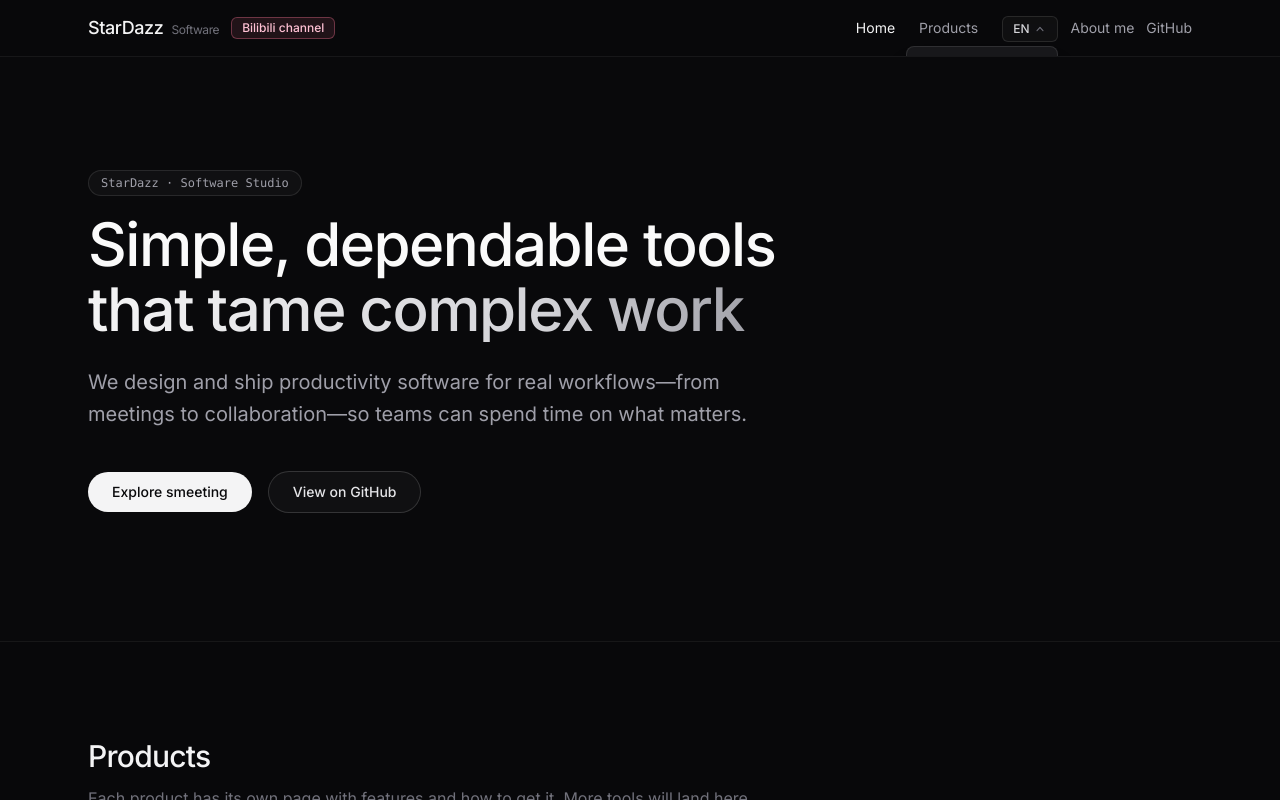
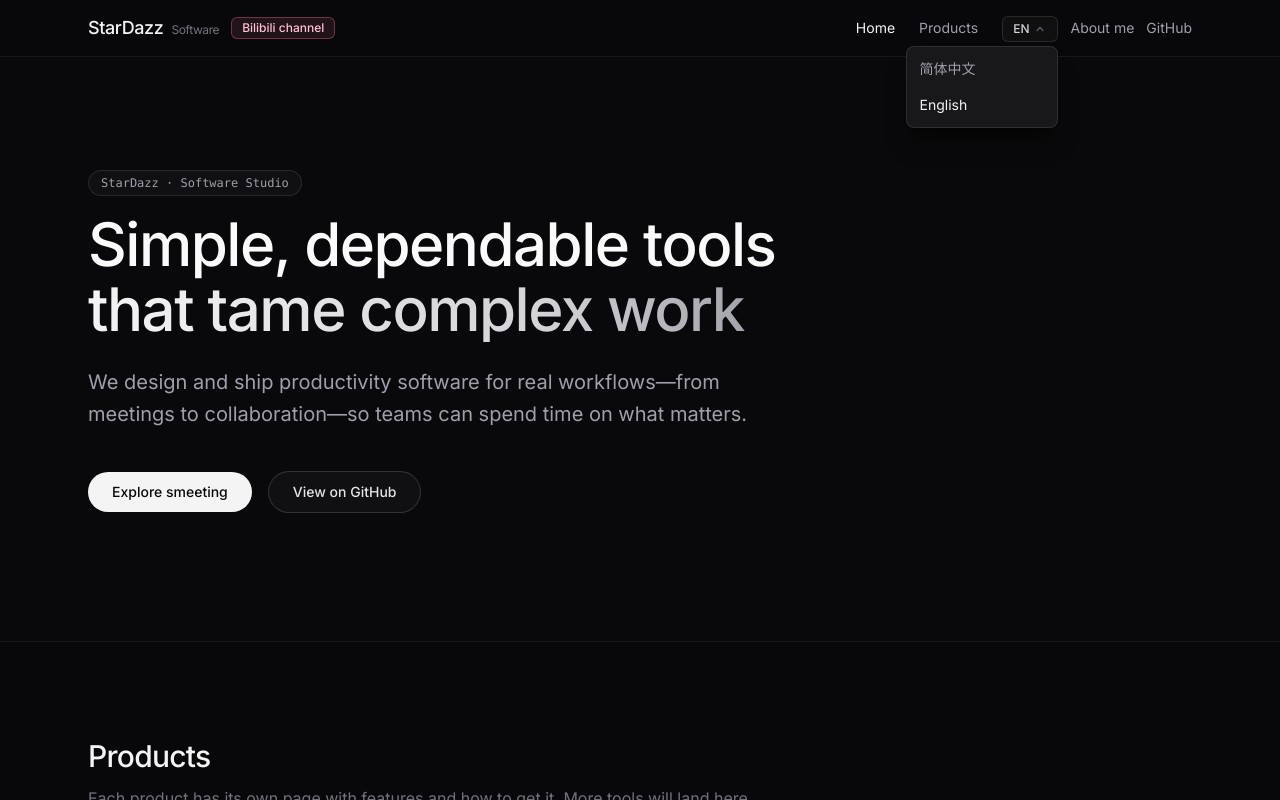
Before and after one commit to YihanLi-erisaer/stardazz.com, a React (Vite) app in the folder StarDazz/: page / in a window 1280 px wide. Both pictures are taken after a click on the button "EN". Shown: the top 800 px of the page. Built offline with nearby package versions, Linux system fonts and the light colour scheme.

Commit message:
Fix the bug that language selection box cannot pop out successfully

```diff
--- a/StarDazz/src/components/LanguageSwitcher.tsx
+++ b/StarDazz/src/components/LanguageSwitcher.tsx
@@ -1,15 +1,41 @@
-import { useEffect, useRef, useState } from 'react'
+import { useEffect, useLayoutEffect, useRef, useState } from 'react'
+import { createPortal } from 'react-dom'
 import { useLanguage } from '../i18n/LanguageContext'
 import type { Locale } from '../i18n/messages'
+
+type MenuPos = { top: number; right: number }
 
 export function LanguageSwitcher() {
   const { locale, setLocale, t } = useLanguage()
   const [open, setOpen] = useState(false)
+  const [menuPos, setMenuPos] = useState<MenuPos | null>(null)
   const wrapRef = useRef<HTMLDivElement>(null)
+  const buttonRef = useRef<HTMLButtonElement>(null)
+  const menuRef = useRef<HTMLUListElement>(null)
+
+  const updateMenuPos = () => {
+    const el = buttonRef.current
+    if (!el) return
+    const r = el.getBoundingClientRect()
+    setMenuPos({ top: r.bottom + 4, right: window.innerWidth - r.right })
+  }
+
+  useLayoutEffect(() => {
+    if (!open) return
+    updateMenuPos()
+    const onWin = () => updateMenuPos()
+    window.addEventListener('resize', onWin)
+    window.addEventListener('scroll', onWin, true)
+    return () => {
+      window.removeEventListener('resize', onWin)
+      window.removeEventListener('scroll', onWin, true)
+    }
+  }, [open])
 
   useEffect(() => {
     const onDoc = (e: MouseEvent) => {
-      if (wrapRef.current?.contains(e.target as Node)) return
+      const node = e.target as Node
+      if (wrapRef.current?.contains(node) || menuRef.current?.contains(node)) return
       setOpen(false)
     }
     document.addEventListener('click', onDoc)
@@ -21,9 +47,48 @@ export function LanguageSwitcher() {
     setOpen(false)
   }
 
+  const menu =
+    open && menuPos ? (
+      <ul
+        ref={menuRef}
+        role="listbox"
+        style={{
+          position: 'fixed',
+          top: menuPos.top,
+          right: menuPos.right,
+          zIndex: 100,
+        }}
+        className="min-w-[9.5rem] overflow-hidden rounded-lg border border-white/10 bg-zinc-900 py-1 shadow-xl shadow-black/40"
+      >
+        <li role="option" aria-selected={locale === 'zh'}>
+          <button
+            type="button"
+            className={`flex w-full px-3 py-2 text-left text-sm transition hover:bg-white/[0.06] ${
+              locale === 'zh' ? 'text-zinc-100' : 'text-zinc-400'
+            }`}
+            onClick={() => pick('zh')}
+          >
+            {t('lang.zh')}
+          </button>
+        </li>
+        <li role="option" aria-selected={locale === 'en'}>
+          <button
+            type="button"
+            className={`flex w-full px-3 py-2 text-left text-sm transition hover:bg-white/[0.06] ${
+              locale === 'en' ? 'text-zinc-100' : 'text-zinc-400'
+            }`}
+            onClick={() => pick('en')}
+          >
+            {t('lang.en')}
+          </button>
+        </li>
+      </ul>
+    ) : null
+
   return (
     <div className="relative" ref={wrapRef}>
       <button
+        ref={buttonRef}
         type="button"
         aria-expanded={open}
         aria-haspopup="listbox"
@@ -49,35 +114,9 @@ export function LanguageSwitcher() {
         </svg>
       </button>
 
-      {open ? (
-        <ul
-          role="listbox"
-          className="absolute right-0 z-[60] mt-1 min-w-[9.5rem] overflow-hidden rounded-lg border border-white/10 bg-zinc-900 py-1 shadow-xl shadow-black/40"
-        >
-          <li role="option" aria-selected={locale === 'zh'}>
-            <button
-              type="button"
-              className={`flex w-full px-3 py-2 text-left text-sm transition hover:bg-white/[0.06] ${
-                locale === 'zh' ? 'text-zinc-100' : 'text-zinc-400'
-              }`}
-              onClick={() => pick('zh')}
-            >
-              {t('lang.zh')}
-            </button>
-          </li>
-          <li role="option" aria-selected={locale === 'en'}>
-            <button
-              type="button"
-              className={`flex w-full px-3 py-2 text-left text-sm transition hover:bg-white/[0.06] ${
-                locale === 'en' ? 'text-zinc-100' : 'text-zinc-400'
-              }`}
-              onClick={() => pick('en')}
-            >
-              {t('lang.en')}
-            </button>
-          </li>
-        </ul>
-      ) : null}
+      {typeof document !== 'undefined' && menu
+        ? createPortal(menu, document.body)
+        : null}
     </div>
   )
 }
```
